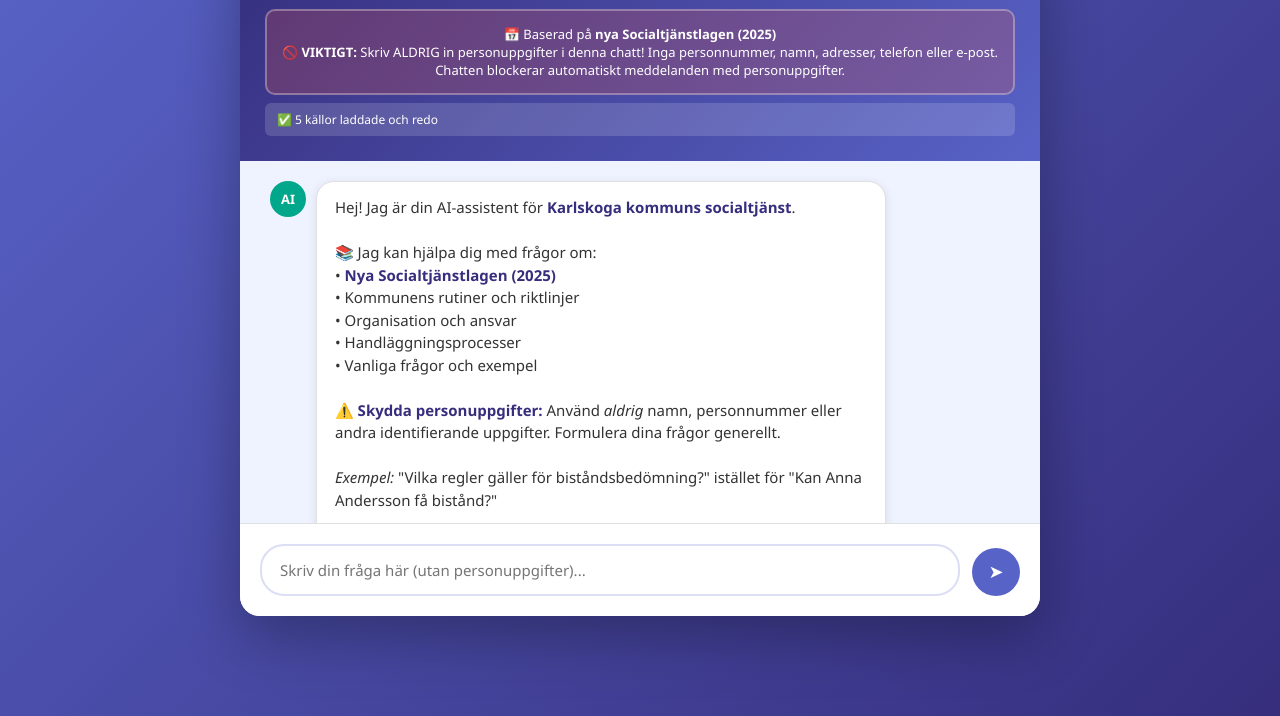
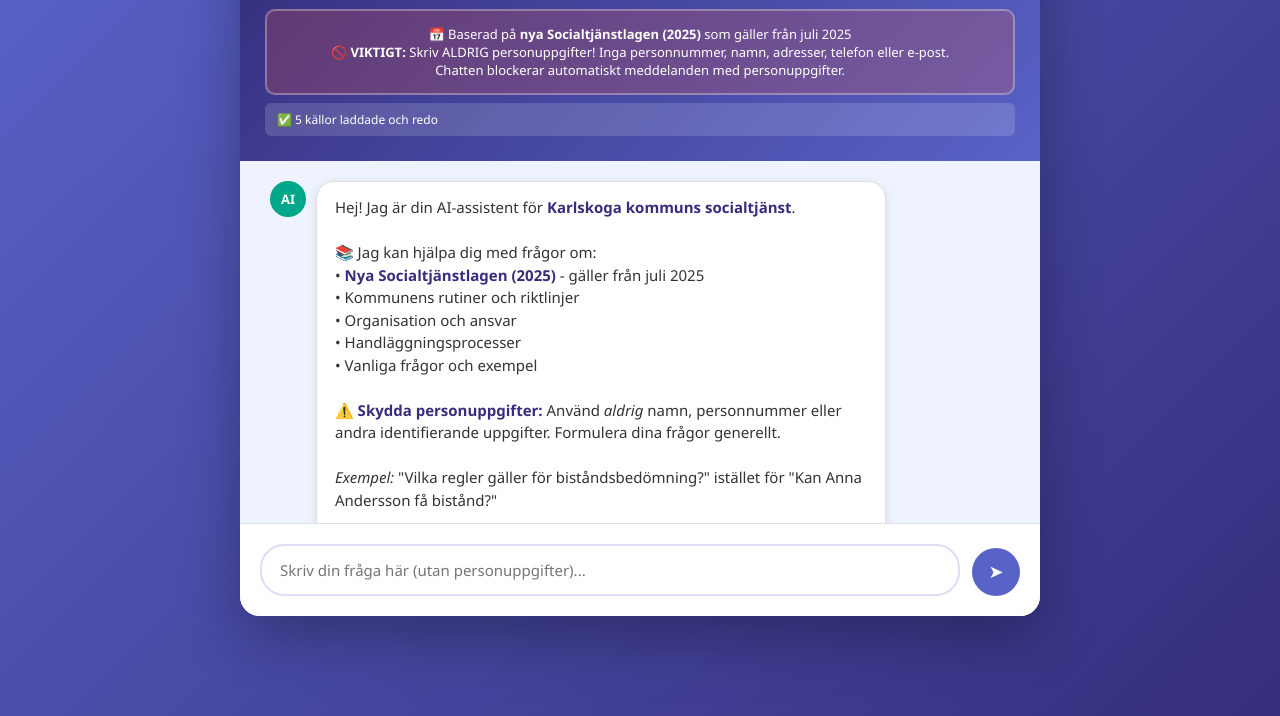
Before and after one commit to andersasplundberggren/chatta_med_soc, a website: page index.html in a window 1280 px wide. Shown: the part 84-800 px from the top of the page. Drawn offline with Linux system fonts and the light colour scheme; no server answers.

Commit message:
Update index.html

```diff
--- a/index.html
+++ b/index.html
@@ -477,8 +477,8 @@
         <div class="header">
             <h1>💬 Chatta med socialtjänsten</h1>
             <p class="warning">
-                📅 Baserad på <strong>nya Socialtjänstlagen (2025)</strong> <br>
-                🚫 <strong>VIKTIGT:</strong> Skriv ALDRIG in personuppgifter i denna chatt! Inga personnummer, namn, adresser, telefon eller e-post.<br>
+                📅 Baserad på <strong>nya Socialtjänstlagen (2025)</strong> som gäller från juli 2025<br>
+                🚫 <strong>VIKTIGT:</strong> Skriv ALDRIG personuppgifter! Inga personnummer, namn, adresser, telefon eller e-post.<br>
                 Chatten blockerar automatiskt meddelanden med personuppgifter.
             </p>
             <div class="sources-status" id="sourcesStatus">
@@ -492,7 +492,7 @@
                 <div class="message-content">
                     Hej! Jag är din AI-assistent för <strong>Karlskoga kommuns socialtjänst</strong>.<br><br>
                     📚 Jag kan hjälpa dig med frågor om:<br>
-                    • <strong>Nya Socialtjänstlagen (2025)</strong><br>
+                    • <strong>Nya Socialtjänstlagen (2025)</strong> - gäller från juli 2025<br>
                     • Kommunens rutiner och riktlinjer<br>
                     • Organisation och ansvar<br>
                     • Handläggningsprocesser<br>
```
